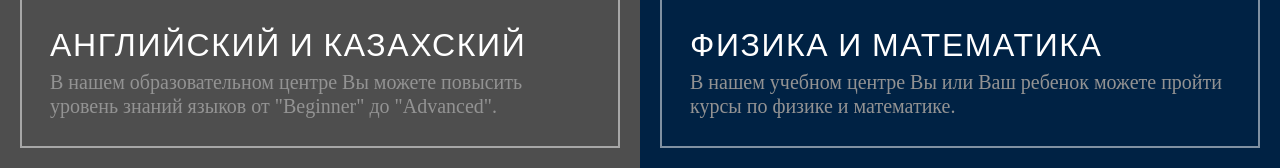
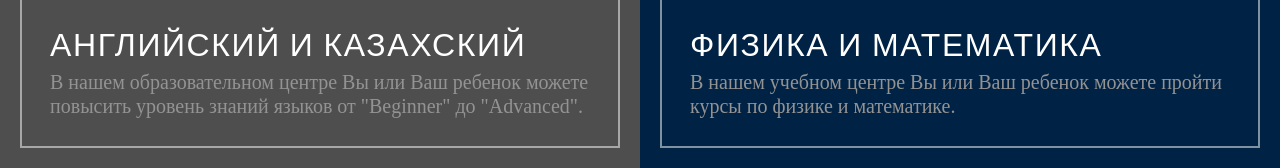
Before and after one commit to makeitshine/webpage, a plain HTML site: page index.html in a window 1280 px wide. Shown: the part 623-791 px from the top of the page. Drawn offline with nearby package versions, Linux system fonts and the light colour scheme; a script that the page names is missing; files whose address does not match are found by name; a web font is replaced by a local one.

Commit message:
Add existing file

```diff
--- a/index.html
+++ b/index.html
@@ -73,7 +73,7 @@
     <div class="d-block d-md-flex intro-engage">
       <div class = "col">
         <h2>Английский и Казахский</h2>
-        <h5>В нашем образовательном центре Вы можете повысить уровень знаний языков от "Beginner" до "Advanced".</h5>
+        <h5>В нашем образовательном центре Вы или Ваш ребенок можете повысить уровень знаний языков от "Beginner" до "Advanced".</h5>
       </div>
       <div class = "col">
         <h2>Физика и математика</h2>
```
